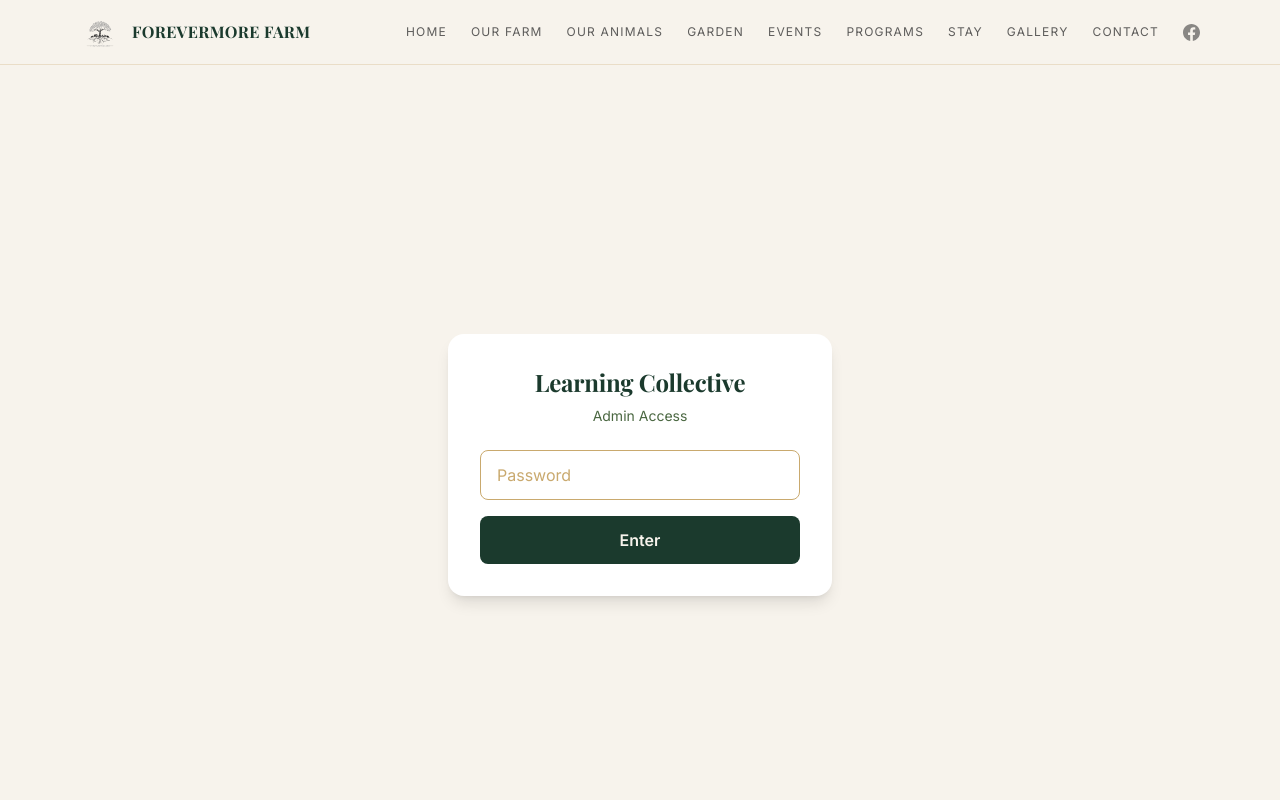
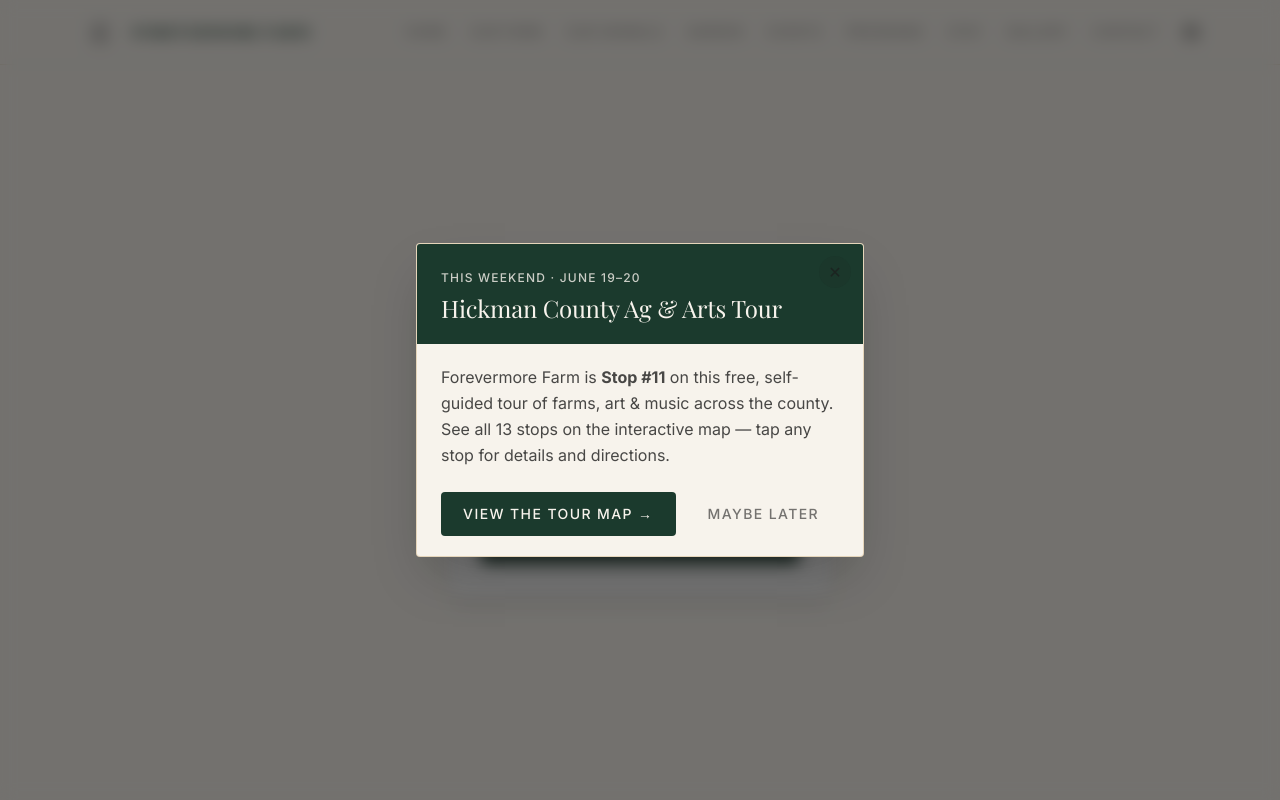
Before and after one commit to forevermore3333/forevermorefarm-website, a Next.js app: page /admin/learning-collective in a window 1280 px wide. Shown: the top 800 px of the page. Built offline with nearby package versions, Linux system fonts and the light colour scheme; a web font is replaced by a local one.

Commit message:
Finalize Ag Arts tour page state

```diff
--- a/public/ag-arts-tour/index.html
+++ b/public/ag-arts-tour/index.html
@@ -54,6 +54,9 @@
   .maps{display:flex;flex-wrap:wrap;gap:14px;justify-content:center}
   .maps img{width:min(440px,94vw);border:6px solid #fff;box-shadow:0 4px 14px rgba(0,0,0,.18);border-radius:3px}
   .mapnote{text-align:center;font-style:italic;margin-top:12px;color:#6b6253}
+  .tour-note{max-width:960px;margin:24px auto 0;background:rgba(250,245,232,.92);border:1px solid #d9c9a3;border-left:6px solid var(--gold);border-radius:6px;padding:14px 18px;text-align:center;font-size:1.05rem;box-shadow:0 2px 10px rgba(70,50,20,.08)}
+  .tour-note a{color:var(--red);font-weight:600;text-decoration:none;border-bottom:1px dotted var(--red)}
+  .tour-note a:hover{color:var(--navy);border-color:var(--navy)}
 
   /* CARDS */
   .grid{display:grid;grid-template-columns:repeat(auto-fit,minmax(330px,1fr));gap:22px;margin-bottom:40px}.grid.single-stop{max-width:760px;margin-left:auto;margin-right:auto}
@@ -144,6 +147,10 @@
   <a href="#map" class="maplink">Map</a><a href="#forevermore" class="maplink">Forevermore Farm</a><a href="#tips" class="maplink">Tips</a>
 </nav>
 
+<section class="wrap" aria-label="Official tour information">
+  <p class="tour-note">This page covers Forevermore Farm only. For every other stop on the tour — plus the full schedule, maps, and any last-minute changes — visit the official Ag &amp; Arts Tour site → <a href="https://www.agandartstour.com/" target="_blank" rel="noopener">agandartstour.com</a></p>
+</section>
+
 <section id="map" class="wrap">
   <h2 class="sec">Plan Your Route</h2>
   <div class="secline"></div>
@@ -157,7 +164,7 @@
       <div class="mapviewport" id="mapvp">
         <div class="mapcanvas" id="mapcanvas">
           <img src="/ag-arts-tour/tour-map.jpg" alt="Hickman County Ag &amp; Arts Tour map showing Forevermore Farm in Lyles, Tennessee">
-          <a class="pin pin-forevermore" href="#forevermore" style="left:65.7%;top:33.4%" aria-label="Jump to Forevermore Farm"></a>
+          <a class="pin pin-forevermore" href="#forevermore" style="left:65.7%;top:33.4%" aria-label="Jump to Forevermore Farm, stop 11"><span>11</span></a>
         </div>
       </div>
     </div>
@@ -201,7 +208,7 @@
 
 <footer>
   <p><b>Hickman County Ag &amp; Arts Tour</b> — Farms ★ Art ★ Music ★ Backroads</p>
-  <p style="margin-top:6px">This page covers Forevermore Farm only. For every other stop on the tour — plus the full schedule, maps, and any last-minute changes — visit the official Ag &amp; Arts Tour site → <a href="https://www.agandartstour.com/" target="_blank" rel="noopener">agandartstour.com</a> (https://www.agandartstour.com/).</p>
+  <p style="margin-top:6px">This page covers Forevermore Farm only. For every other stop on the tour — plus the full schedule, maps, and any last-minute changes — visit the official Ag &amp; Arts Tour site → <a href="https://www.agandartstour.com/" target="_blank" rel="noopener">agandartstour.com</a></p>
 </footer>
 
 <script>
--- a/src/app/(site)/layout.tsx
+++ b/src/app/(site)/layout.tsx
@@ -2,6 +2,7 @@
 import Nav from "@/components/Nav"
 import Footer from "@/components/Footer"
 import FarmSchema from "@/components/FarmSchema"
+import AgArtsTourPopup from "@/components/AgArtsTourPopup"
 
 export const metadata: Metadata = {
   metadataBase: new URL("https://forevermorefarmtn.com"),
@@ -53,6 +54,7 @@
       <Nav />
       <main>{children}</main>
       <Footer />
+      <AgArtsTourPopup />
     </>
   )
 }
--- /dev/null
+++ b/src/components/AgArtsTourPopup.tsx
@@ -0,0 +1,99 @@
+'use client'
+
+import { useCallback, useEffect, useState } from 'react'
+import { usePathname } from 'next/navigation'
+
+// Hard expiry: Saturday, June 20, 2026, 8:00 PM Central (CDT = UTC-5) -> 2026-06-21T01:00:00Z.
+// After this instant the pop-up renders nothing, permanently. No cleanup required.
+const EXPIRES_AT = Date.parse('2026-06-21T01:00:00Z')
+const DISMISS_KEY = 'agArtsTourPopupDismissed-2026'
+const TOUR_URL = '/ag-arts-tour/'
+
+export default function AgArtsTourPopup() {
+  const pathname = usePathname()
+  const [visible, setVisible] = useState(false)
+
+  const close = useCallback(() => {
+    setVisible(false)
+    try {
+      localStorage.setItem(DISMISS_KEY, '1')
+    } catch {
+      /* ignore */
+    }
+  }, [])
+
+  useEffect(() => {
+    // Never on the tour page itself.
+    if (pathname && pathname.startsWith('/ag-arts-tour')) return
+    // Self-expire after the tour weekend.
+    if (Date.now() > EXPIRES_AT) return
+    // Respect prior dismissal.
+    try {
+      if (localStorage.getItem(DISMISS_KEY)) return
+    } catch {
+      /* localStorage unavailable — still show */
+    }
+    const t = setTimeout(() => setVisible(true), 1500)
+    return () => clearTimeout(t)
+  }, [pathname])
+
+  useEffect(() => {
+    if (!visible) return
+    const onKey = (e: KeyboardEvent) => {
+      if (e.key === 'Escape') close()
+    }
+    window.addEventListener('keydown', onKey)
+    return () => window.removeEventListener('keydown', onKey)
+  }, [visible, close])
+
+  if (!visible) return null
+
+  return (
+    <div
+      role="dialog"
+      aria-modal="true"
+      aria-label="Hickman County Ag & Arts Tour"
+      onClick={close}
+      className="fixed inset-0 z-[1000] flex items-end sm:items-center justify-center bg-farm-charcoal/60 p-4 backdrop-blur-sm"
+    >
+      <div
+        onClick={(e) => e.stopPropagation()}
+        className="relative w-full max-w-md overflow-hidden rounded-sm border border-farm-tan/40 bg-farm-cream shadow-2xl"
+      >
+        <button
+          onClick={close}
+          aria-label="Close"
+          className="absolute right-3 top-3 z-10 flex h-8 w-8 items-center justify-center rounded-full bg-farm-charcoal/10 text-farm-charcoal/70 transition-colors hover:bg-farm-charcoal/20"
+        >
+          ✕
+        </button>
+
+        <div className="bg-farm-green px-6 py-5">
+          <span className="text-xs font-medium uppercase tracking-widest text-farm-cream/80">This Weekend · June 19–20</span>
+          <h2 className="mt-1 font-serif text-2xl text-farm-cream">Hickman County Ag &amp; Arts Tour</h2>
+        </div>
+
+        <div className="px-6 py-5">
+          <p className="leading-relaxed text-farm-charcoal/80">
+            Forevermore Farm is <strong>Stop #11</strong> on this free, self-guided tour of farms, art &amp; music across
+            the county. See all 13 stops on the interactive map — tap any stop for details and directions.
+          </p>
+          <div className="mt-6 flex flex-col gap-3 sm:flex-row">
+            <a
+              href={TOUR_URL}
+              className="flex-1 rounded-sm bg-farm-green px-5 py-3 text-center text-sm font-medium uppercase tracking-widest text-farm-cream transition-colors hover:bg-farm-green/90"
+            >
+              View the Tour Map →
+            </a>
+            <button
+              onClick={close}
+              className="rounded-sm px-5 py-3 text-center text-sm font-medium uppercase tracking-widest text-farm-charcoal/60 transition-colors hover:text-farm-charcoal"
+            >
+              Maybe later
+            </button>
+          </div>
+        </div>
+      </div>
+    </div>
+  )
+}
```
